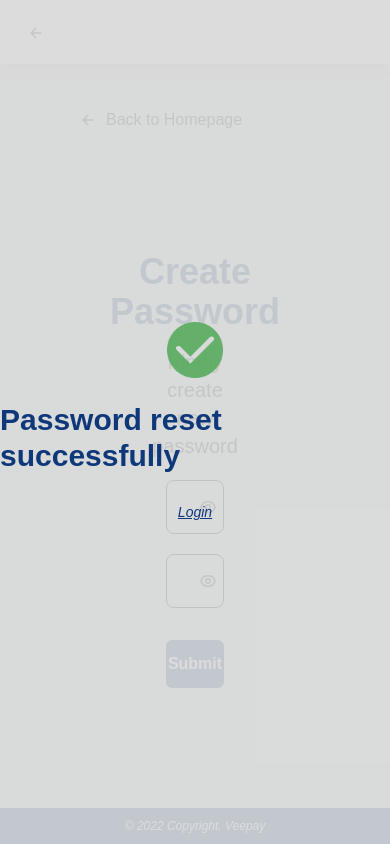
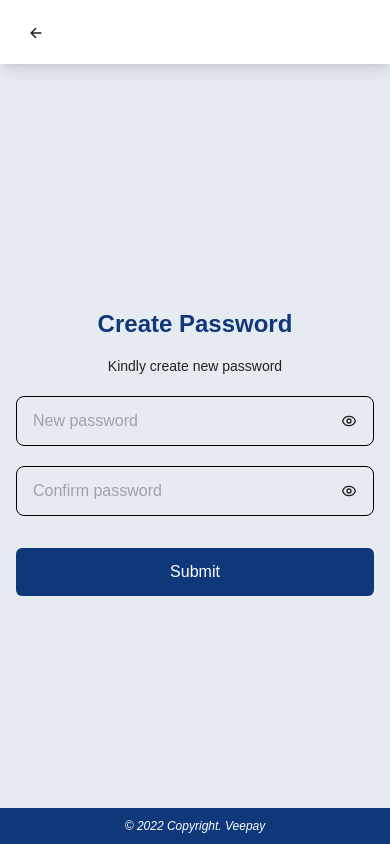
Before and after one commit to ihemebiriegondu/veepay-new-landingpage, a React (Create React App) app: page /createpassword in a window 390 px wide. Built offline with nearby package versions, Linux system fonts and the light colour scheme; the HTML template or start-up script is replaced by a standard one.

Commit message:
made the reset password pages responnsive

```diff
--- a/src/components/login&signupComponents/feedbacks.jsx
+++ b/src/components/login&signupComponents/feedbacks.jsx
@@ -5,7 +5,7 @@ import { Link } from "react-router-dom";
 
 export default function Feedbacks({ text, subtext }) {
   return (
-    <section className="absolute top-0 bottom-0 w-full z-40 bg-feedbackBg flex flex-col items-center justify-center">
+    <section className="absolute top-0 bottom-0 w-full z-40 bg-feedbackBg flex flex-col items-center justify-center text-center">
       <img
         src={successIcon}
         alt="sucess iicon"
@@ -26,7 +26,7 @@ export default function Feedbacks({ text, subtext }) {
 
       <Link
         to={"/login"}
-        className={`md:text-xl text-sm font-medium italic text-primary underline ${
+        className={`lg:text-xl md:text-base text-sm font-medium italic text-primary underline ${
           subtext === "Login" ? "inline" : "hidden"
         }`}
       >
--- a/src/pages/createPassword.jsx
+++ b/src/pages/createPassword.jsx
@@ -1,5 +1,5 @@
 import React, { useState } from "react";
-import { useNavigate } from "react-router-dom";
+import { Link } from "react-router-dom";
 import LogoNav from "../components/login&signupComponents/logoNav";
 import { IoArrowBackOutline } from "react-icons/io5";
 import { HiOutlineEye, HiOutlineEyeOff } from "react-icons/hi";
@@ -8,8 +8,6 @@ import Footer from "../components/footer";
 import Feedbacks from "../components/login&signupComponents/feedbacks";
 
 export default function CreatePassword() {
-  const navigate = useNavigate();
-
   const [validityButton, setValidityButton] = useState("submit");
   const [passwordType, setPasswordType] = useState("password");
   const [passwordType2, setPasswordType2] = useState("password");
@@ -35,30 +33,27 @@ export default function CreatePassword() {
         <div className="bg-white">
           <LogoNav />
         </div>
-        <section className="pt-11 px-20 grow flex flex-col">
-          <div className="flex items-center">
-            <IoArrowBackOutline
-              className="w-4 h-4 inline cursor-pointer"
-              onClick={() => {
-                navigate(-1);
-              }}
-            />
+        <section className="xl:pt-11 pt-8 sm:px-20 xs:px-16 px-4 grow flex flex-col">
+          <Link to={"/"} className="lg:flex hidden items-center w-fit">
+            <IoArrowBackOutline className="w-4 h-4 inline cursor-pointer" />
             <p className="text-base font-medium ms-2.5">Back to Homepage</p>
-          </div>
+          </Link>
 
           <form
-            className="flex flex-col justify-center items-center grow text-center mx-auto w-1/4"
+            className="flex flex-col justify-center items-center grow text-center mx-auto 2xl:w-1/3 lg:w-1/2 md:w-2/3 w-full"
             onSubmit={(e) => {
               submitForm(e);
             }}
           >
-            <h1 className="mb-4 text-4xl font-bold text-primary">
+            <h1 className="mb-4 lg:text-4xl md:text-3xl text-2xl font-bold text-primary">
               Create Password
             </h1>
-            <p className="text-xl font-medium">Kindly create new password</p>
+            <p className="lg:text-xl md:text-base text-sm font-medium">
+              Kindly create new password
+            </p>
 
             <div
-              className={`mt-5 lg:px-5 px-4 w-full border lg:rounded-xl rounded-lg lg:text-xl text-lg bg-transparent flex items-center justify-between ${
+              className={`mt-5 lg:px-5 px-4 w-full border lg:rounded-xl rounded-lg lg:text-xl md:text-lg text-base bg-transparent flex items-center justify-between ${
                 passwordError ? "border-warning" : "border-black"
               }`}
             >
@@ -91,14 +86,14 @@ export default function CreatePassword() {
             </div>
 
             <div
-              className={`mt-5 lg:px-5 px-4 w-full border lg:rounded-xl rounded-lg lg:text-xl text-lg bg-transparent flex items-center justify-between ${
+              className={`mt-5 lg:px-5 px-4 w-full border lg:rounded-xl rounded-lg lg:text-xl md:text-lg text-base bg-transparent flex items-center justify-between ${
                 passwordError ? "border-warning mb-2.5" : "border-black mb-8"
               }`}
             >
               <input
                 type={passwordType2}
-                name="password1"
-                id="password1"
+                name="password2"
+                id="password2"
                 placeholder="Confirm password"
                 className="lg:py-4 py-3 outline-none bg-transparent w-full me-4"
                 onChange={(e) => {
@@ -134,14 +129,16 @@ export default function CreatePassword() {
             <FormButtons
               type={validityButton}
               text={"Submit"}
-              font={"font-bold lg:text-xl"}
+              font={"font-medium lg:text-xl"}
               buttonType={"submit"}
             />
           </form>
         </section>
         <Footer />
       </div>
-      <Feedbacks text={'Password reset successfully'}subtext={'Login'} />
+      {success && (
+        <Feedbacks text={"Password reset successfully"} subtext={"Login"} />
+      )}
     </main>
   );
 }
--- a/src/pages/passwordReset.jsx
+++ b/src/pages/passwordReset.jsx
@@ -1,5 +1,5 @@
 import React, { useState } from "react";
-import { useNavigate } from "react-router-dom";
+import { Link, useNavigate } from "react-router-dom";
 import LogoNav from "../components/login&signupComponents/logoNav";
 import { IoArrowBackOutline } from "react-icons/io5";
 import FormButtons from "../components/login&signupComponents/formButtons";
@@ -7,15 +7,15 @@ import Footer from "../components/footer";
 
 export default function PasswordReset() {
   const navigate = useNavigate();
-  const [input, setInput] = useState('')
+  const [input, setInput] = useState("");
 
   const submitForm = (e) => {
-    e.preventDefault()
+    e.preventDefault();
 
     if (input !== "") {
-      navigate('/confirmcode')
+      navigate("/confirmcode");
     }
-  }
+  };
 
   return (
     <main className="bg-primary/10 absolute top-0 bottom-0 w-full">
@@ -23,22 +23,22 @@ export default function PasswordReset() {
         <div className="bg-white">
           <LogoNav />
         </div>
-        <section className="pt-11 px-20 grow flex flex-col">
-          <div className="flex items-center">
-            <IoArrowBackOutline
-              className="w-4 h-4 inline cursor-pointer"
-              onClick={() => {
-                navigate(-1);
-              }}
-            />
+        <section className="pt-11 sm:px-20 xs:px-16 px-4 grow flex flex-col">
+          <Link to={"/"} className="lg:flex hidden items-center w-fit">
+            <IoArrowBackOutline className="w-4 h-4 inline cursor-pointer" />
             <p className="text-base font-medium ms-2.5">Back to Homepage</p>
-          </div>
+          </Link>
 
-          <form className="flex flex-col justify-center items-center grow text-center mx-auto w-1/4" onSubmit={(e) => {submitForm(e)}}>
-            <h1 className="mb-4 text-4xl font-bold text-primary">
+          <form
+            className="flex flex-col justify-center items-center grow text-center mx-auto 2xl:w-1/3 lg:w-1/2 md:w-2/3 w-full"
+            onSubmit={(e) => {
+              submitForm(e);
+            }}
+          >
+            <h1 className="mb-4 lg:text-4xl md:text-3xl text-2xl font-bold text-primary">
               Password Reset
             </h1>
-            <p className="text-xl font-medium">
+            <p className="lg:text-xl md:text-base text-sm font-medium">
               A code will be sent to your phone number
             </p>
 
@@ -48,7 +48,7 @@ export default function PasswordReset() {
                 name="mail/no"
                 id="mail/no"
                 placeholder="Enter phone/email"
-                className="outline-none lg:py-4 py-3 lg:px-6 px-4 w-full border border-primary lg:rounded-xl rounded-lg lg:text-xl text-lg bg-transparent"
+                className="outline-none lg:py-4 py-3 lg:px-6 px-4 w-full border border-primary lg:rounded-xl rounded-lg lg:text-xl md:text-lg text-base bg-transparent"
                 onChange={(e) => setInput(e.target.value)}
               />
             </div>
@@ -56,7 +56,7 @@ export default function PasswordReset() {
             <FormButtons
               type={""}
               text={"Send Code"}
-              font={"font-bold lg:text-xl"}
+              font={"font-medium lg:text-xl"}
               buttonType={"submit"}
             />
           </form>
--- a/src/pages/passwordResetCode.jsx
+++ b/src/pages/passwordResetCode.jsx
@@ -1,5 +1,5 @@
 import React, { useState } from "react";
-import { useNavigate } from "react-router-dom";
+import { Link, useNavigate } from "react-router-dom";
 import LogoNav from "../components/login&signupComponents/logoNav";
 import { IoArrowBackOutline } from "react-icons/io5";
 import FormButtons from "../components/login&signupComponents/formButtons";
@@ -8,7 +8,7 @@ import Footer from "../components/footer";
 export default function PasswordResetCode() {
   const navigate = useNavigate();
 
-  const [validationCode, setValidationCode] = useState([])
+  const [validationCode, setValidationCode] = useState([]);
   const completeCode = ["", "", "", "", "", ""];
 
   const checkCodeFunction = (e, index) => {
@@ -40,14 +40,14 @@ export default function PasswordResetCode() {
         inputBoxes[index].disabled = true;
       }
     }
-    setValidationCode(codeValues)
+    setValidationCode(codeValues);
   };
 
   const submitForm = (e) => {
     e.preventDefault();
 
     if (validationCode.length !== 0) {
-        navigate('/createpassword')
+      navigate("/createpassword");
     }
   };
 
@@ -57,31 +57,26 @@ export default function PasswordResetCode() {
         <div className="bg-white">
           <LogoNav />
         </div>
-        <section className="pt-11 px-20 grow flex flex-col">
-          <div className="flex items-center">
-            <IoArrowBackOutline
-              className="w-4 h-4 inline cursor-pointer"
-              onClick={() => {
-                navigate(-1);
-              }}
-            />
+        <section className="xl:pt-11 pt-8 md:px-20 px-10 grow flex flex-col">
+          <Link to={"/"} className="lg:flex hidden items-center w-fit">
+            <IoArrowBackOutline className="w-4 h-4 inline cursor-pointer" />
             <p className="text-base font-medium ms-2.5">Back to Homepage</p>
-          </div>
+          </Link>
 
           <form
-            className="flex flex-col justify-center items-center grow text-center mx-auto w-1/4"
+            className="flex flex-col justify-center items-center grow text-center mx-auto 2xl:w-1/3 lg:w-1/2 sm:w-2/3 w-full"
             onSubmit={(e) => {
               submitForm(e);
             }}
           >
-            <h1 className="mb-4 text-4xl font-bold text-primary">
+            <h1 className="mb-4 lg:text-4xl md:text-3xl text-2xl font-bold text-primary">
               Confirm Code
             </h1>
-            <p className="text-xl font-medium">
+            <p className="lg:text-xl md:text-base text-sm font-medium">
               Enter the code sent to your phone
             </p>
 
-            <div className="mt-5 mb-12 w-full font-bold text-2xl flex items-center gap-x-4">
+            <div className="mt-5 mb-12 w-full font-bold lg:text-2xl md:text-xl text-lg flex items-center justify-center md:gap-x-4 gap-x-2.5">
               {completeCode &&
                 completeCode.map((code, index) => (
                   <input
@@ -91,7 +86,7 @@ export default function PasswordResetCode() {
                     maxLength={"1"}
                     disabled={index !== 0}
                     autoFocus={index === 0}
-                    className="outline-none bg-white rounded-lg border-2 border-neutral-500/50 px-px text-center py-px w-full placeholder:text-black disabled:bg-gray-300 codeInput"
+                    className="outline-none bg-white rounded-lg border-2 border-neutral-500/50 px-px text-center py-px md:w-14 w-10 placeholder:text-black disabled:bg-gray-300 codeInput"
                     onChange={(e) => {
                       checkCodeFunction(e, index);
                     }}
@@ -102,7 +97,7 @@ export default function PasswordResetCode() {
             <FormButtons
               type={""}
               text={"Submit"}
-              font={"font-bold lg:text-xl"}
+              font={"font-medium lg:text-xl"}
               buttonType={"submit"}
             />
           </form>
```
